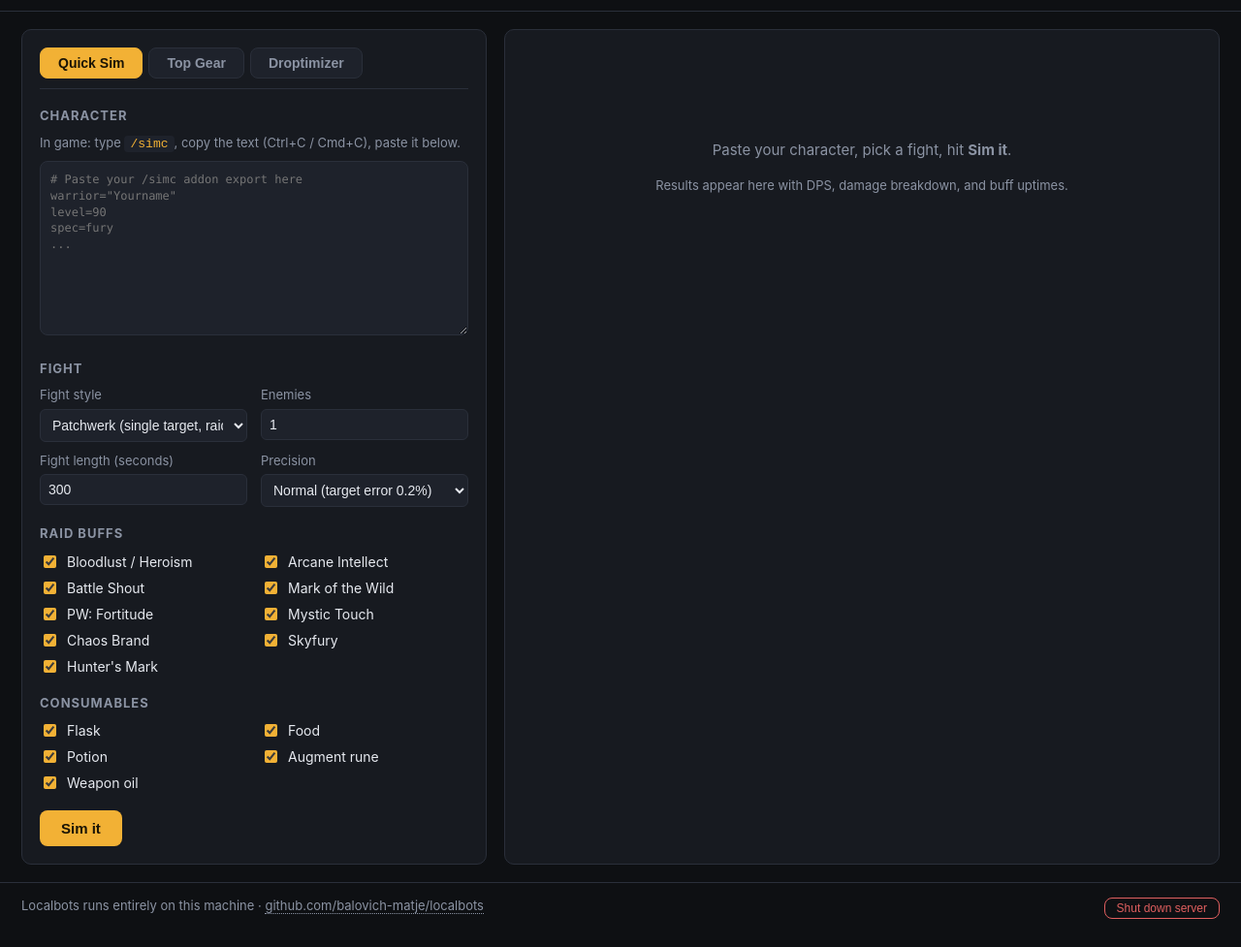
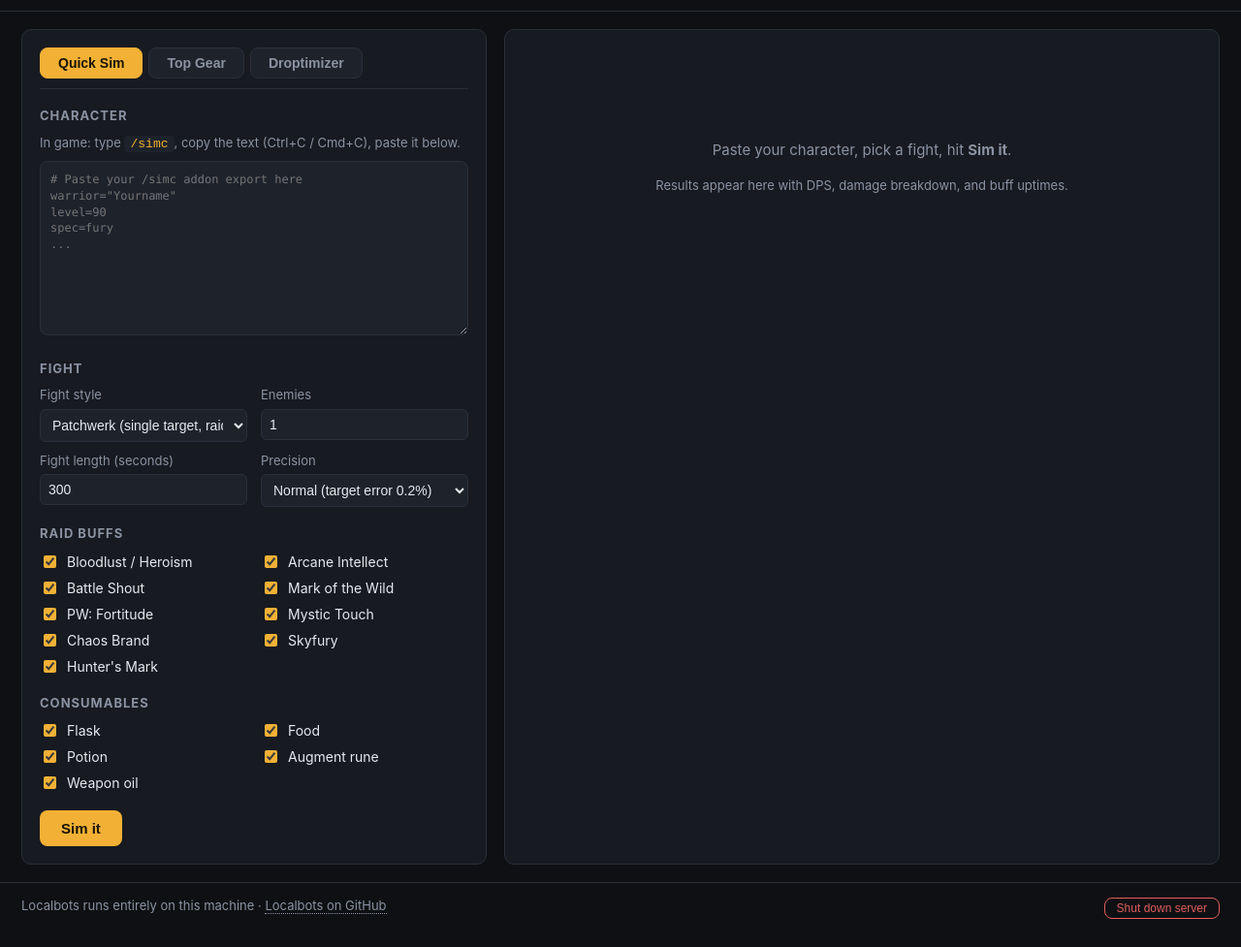
Before and after one commit to balovich-matje/localbots, a website: page public/index.html in a window 1280 px wide. Shown: the part 50-1027 px from the top of the page at 97% size. Drawn offline with Linux system fonts and the light colour scheme; no server answers.

Commit message:
Footer link text: 'Localbots on GitHub'
Co-Authored-By: Claude Fable 5 <noreply@anthropic.com>

```diff
--- a/public/index.html
+++ b/public/index.html
@@ -232,7 +232,7 @@
 
   <footer>
     <span class="hint">Localbots runs entirely on this machine ·
-      <a class="footer-link" href="https://github.com/balovich-matje/localbots" target="_blank" rel="noopener">github.com/balovich-matje/localbots</a></span>
+      <a class="footer-link" href="https://github.com/balovich-matje/localbots" target="_blank" rel="noopener">Localbots on GitHub</a></span>
     <button id="shutdown-button" class="mini danger-outline">Shut down server</button>
   </footer>
 
```
